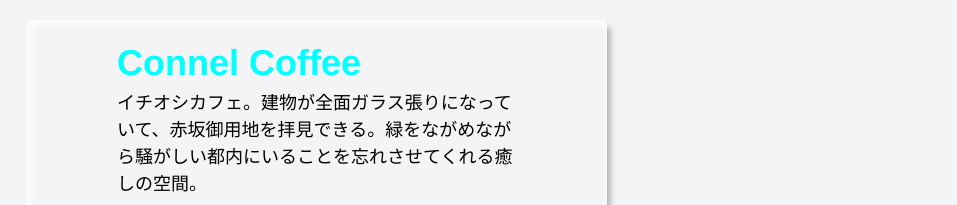
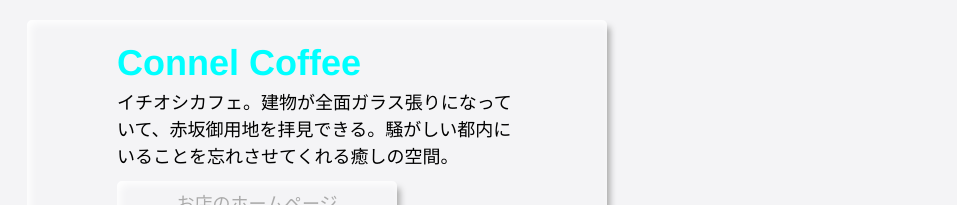
Before and after one commit to attinyuki/cafe, a plain HTML site: page index.html in a window 1280 px wide. Shown: the top 205 px of the page, without its empty margins (163-1120 px from the left). Drawn offline with Linux system fonts and the light colour scheme.

Commit message:
Update index.html

```diff
--- a/index.html
+++ b/index.html
@@ -14,7 +14,7 @@
       <div class="content">
         <div class="information">
           <div class="shop_name">Connel Coffee</div>
-          <div class="desc">イチオシカフェ。建物が全面ガラス張りになっていて、赤坂御用地を拝見できる。緑をながめながら騒がしい都内にいることを忘れさせてくれる癒しの空間。</div>
+          <div class="desc">イチオシカフェ。建物が全面ガラス張りになっていて、赤坂御用地を拝見できる。騒がしい都内にいることを忘れさせてくれる癒しの空間。</div>
           <div class="shop_link">
             <a href="http://connelcoffee.jp/" target="_blank">お店のホームページ</a>
           </div>
```
